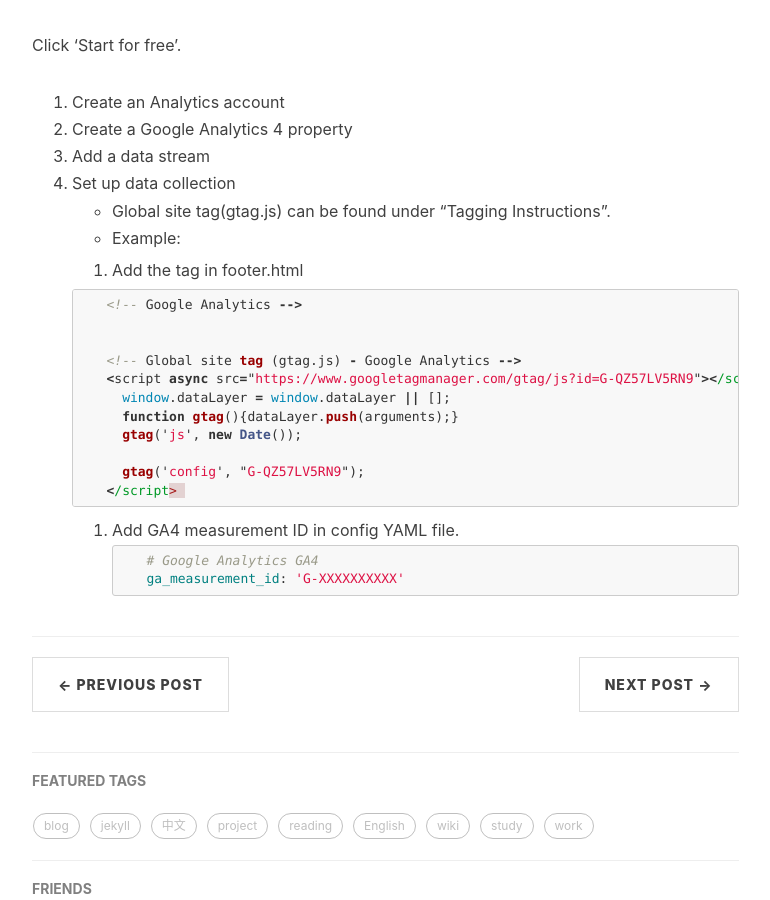
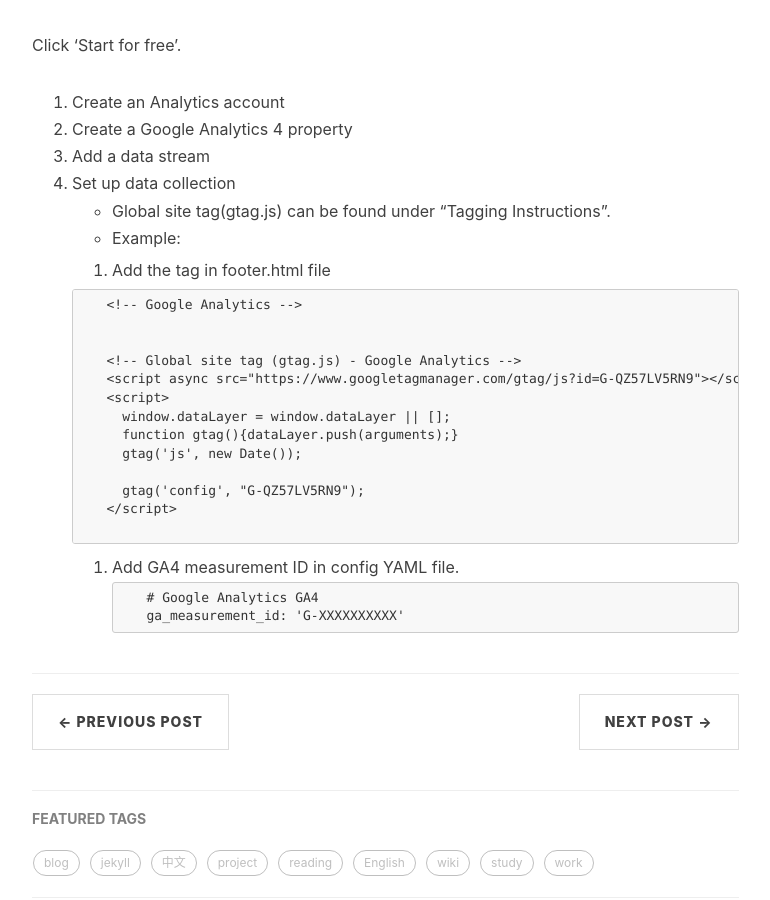
Before and after one commit to Lanzhou-J/Lanzhou-J.github.io, a Jekyll site: the page built from _posts/2021-06-29-Set-Google-Analytics-for-blog.md, in a window 1280 px wide and 900 px high, scrolled down 2647 px. Shown: the whole window, without its empty margins (233-1003 px from the left). Built offline with Jekyll 4.4.1, drawn with Linux system fonts in a browser that asks for light colours; nearby versions of some CDN libraries; comment, search, counter and statistics services are not loaded.

Commit message:
fix code format

````diff
--- a/_posts/2021-06-29-Set-Google-Analytics-for-blog.md
+++ b/_posts/2021-06-29-Set-Google-Analytics-for-blog.md
@@ -65,9 +65,9 @@
 4. Set up data collection
   - Global site tag(gtag.js) can be found under "Tagging Instructions".
   - Example:
-    1. Add the tag in footer.html
+    1. Add the tag in footer.html file
 
-      ```javascript
+      ```
       <!-- Google Analytics -->
       {% if site.ga_measurement_id %}
 
@@ -83,7 +83,7 @@
       {% endif %}
       ```
     2. Add GA4 measurement ID in config YAML file.
-      ```yaml
+      ```
       # Google Analytics GA4
       ga_measurement_id: 'G-XXXXXXXXXX'
       ```
````
